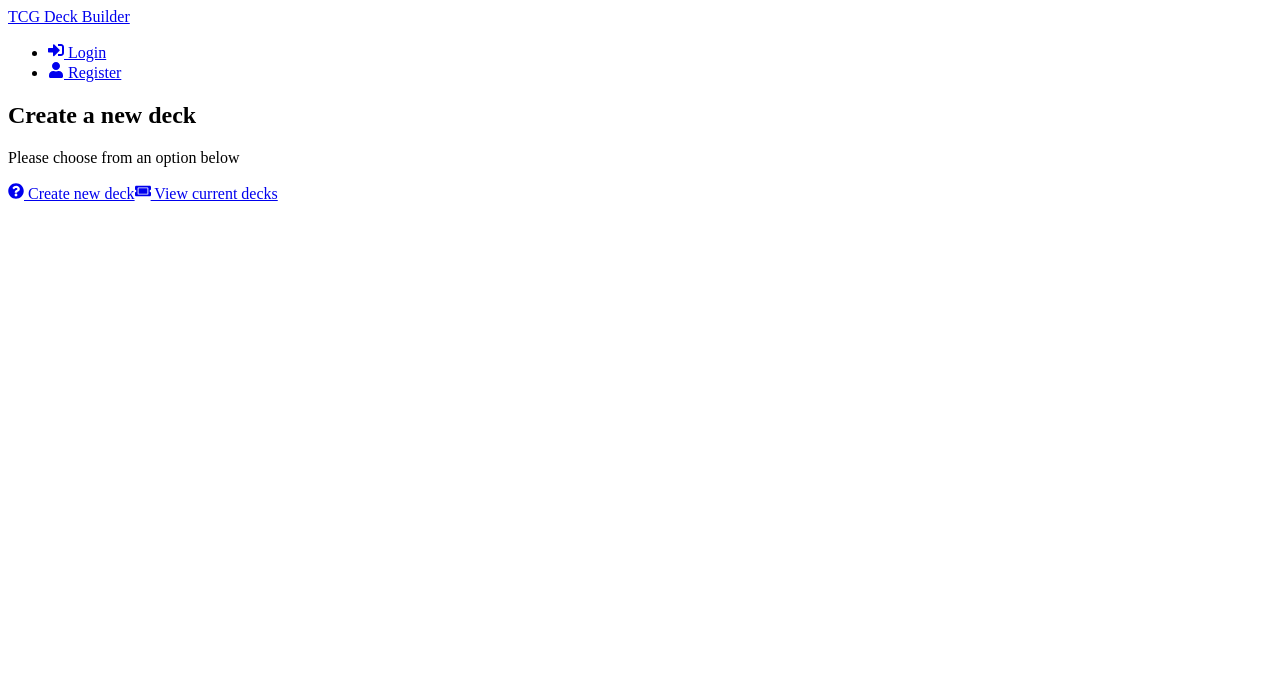
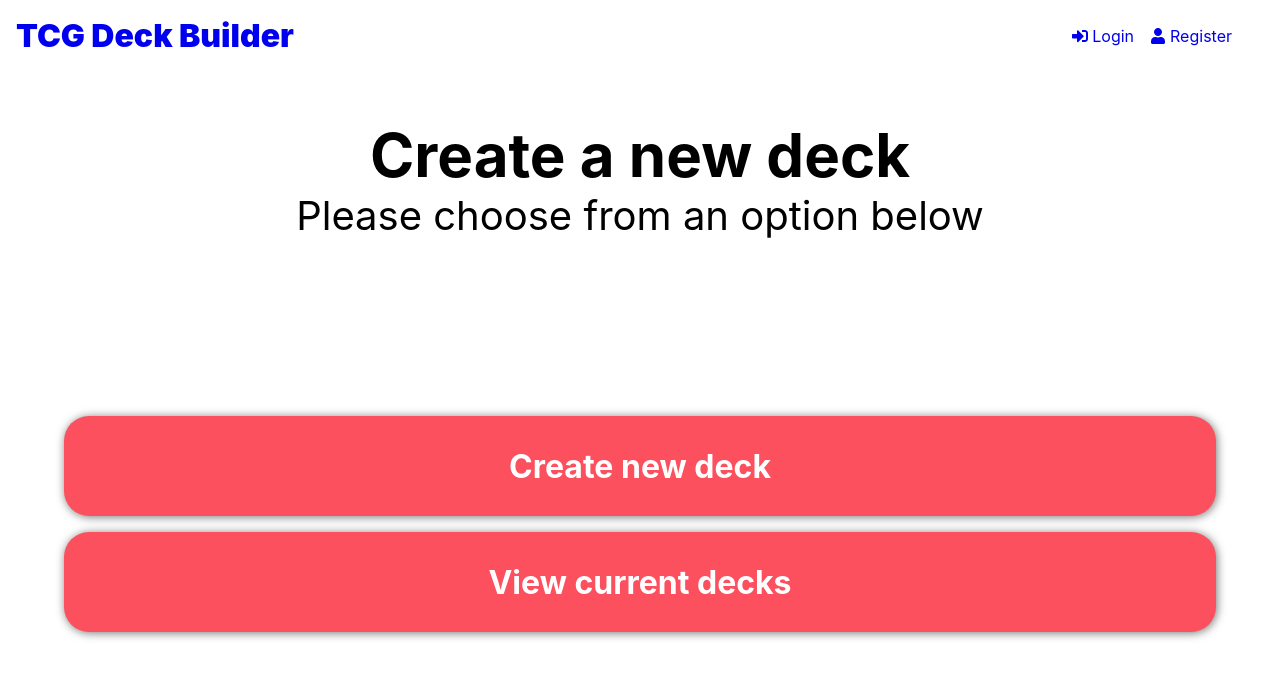
Before and after one commit to travvdawg/pokemon-app, a React (Create React App) app in the folder frontend/: page / in a window 1280 px wide. Shown: the top 678 px of the page. Built offline with nearby package versions, Linux system fonts and the light colour scheme.

Commit message:
basic styling added

```diff
--- a/frontend/src/components/Header.jsx
+++ b/frontend/src/components/Header.jsx
@@ -17,27 +17,31 @@ function Header() {
 	return (
 		<header className='header'>
 			<div className='logo'>
-				<Link to='/'>TCG Deck Builder</Link>
+				<Link
+					to='/'
+					className='logo'>
+					TCG Deck Builder
+				</Link>
 			</div>
-			<ul>
+			<ul className='header-links'>
 				{user ? (
 					<li>
 						<button
-							className='btn'
+							className='logout-btn'
 							onClick={onLogout}>
 							<FaSignOutAlt /> Logout
 						</button>
 					</li>
 				) : (
 					<>
-						<li>
+						<li className='link-item'>
 							<Link to='/login'>
-								<FaSignInAlt /> Login
+								<FaSignInAlt /> <p>Login</p>
 							</Link>
 						</li>
-						<li>
+						<li className='link-item'>
 							<Link to='/register'>
-								<FaUser /> Register
+								<FaUser /> <p>Register</p>
 							</Link>
 						</li>
 					</>
--- a/frontend/src/index.css
+++ b/frontend/src/index.css
@@ -1,4 +1,10 @@
-/* body {
+* {
+	margin: 0;
+	padding: 0;
+	box-sizing: border-box;
+}
+
+body {
 	margin: 0;
 	font-family: -apple-system, BlinkMacSystemFont, 'Segoe UI', 'Roboto', 'Oxygen',
 		'Ubuntu', 'Cantarell', 'Fira Sans', 'Droid Sans', 'Helvetica Neue',
@@ -7,10 +13,85 @@
 	-moz-osx-font-smoothing: grayscale;
 }
 
-code {
-  font-family: source-code-pro, Menlo, Monaco, Consolas, 'Courier New',
-    monospace;
-} */
+.header {
+	display: flex;
+	align-items: center;
+	justify-content: space-between;
+	margin: 1rem;
+}
+
+.logo {
+	font-size: 2rem;
+	text-decoration: none;
+	font-weight: bolder;
+}
+
+.header-links {
+	display: flex;
+	flex-direction: row;
+	list-style: none;
+	margin-right: 1rem;
+}
+
+.header-links a {
+	display: flex;
+	align-items: center;
+	justify-content: center;
+	text-decoration: none;
+	padding-right: 1rem;
+	font-size: 1rem;
+}
+
+.link-item p {
+	margin-left: 0.25rem;
+}
+
+.heading {
+	display: flex;
+	align-items: center;
+	justify-content: center;
+	flex-direction: column;
+	margin-top: 4rem;
+	font-size: 2.5rem;
+}
+
+.deck-buttons {
+	display: flex;
+	align-items: center;
+	justify-content: center;
+	flex-direction: column;
+	margin-top: 10rem;
+	font-size: 1.5rem;
+}
+
+.btn {
+	width: 90%;
+	height: 100px;
+	display: flex;
+	align-items: center;
+	justify-content: center;
+	margin-top: 1rem;
+	background-color: rgb(252, 80, 94);
+	border-radius: 25px;
+	color: white;
+	text-decoration: none;
+	font-size: 2rem;
+	font-weight: bold;
+	box-shadow: 1px 1px 10px rgb(119, 119, 119);
+}
+
+.logout-btn {
+	width: 150px;
+	height: 50px;
+	background-color: rgb(252, 80, 94);
+	border-radius: 15px;
+	color: white;
+	text-decoration: none;
+	font-weight: bold;
+	border: none;
+	box-shadow: 1px 1px 5px rgb(119, 119, 119);
+	cursor: pointer;
+}
 
 .loadingSpinnerContainer {
 	position: fixed;
--- a/frontend/src/pages/Home.jsx
+++ b/frontend/src/pages/Home.jsx
@@ -9,16 +9,20 @@ function Home() {
 				<p>Please choose from an option below</p>
 			</section>
 
+			<div className='deck-buttons'>
 				<Link
 					to='/new-deck'
 					className='btn btn-reverse btn-block'>
-				<FaQuestionCircle /> Create new deck
+					{/* <FaQuestionCircle />  */}
+					Create new deck
 				</Link>
 				<Link
 					to='/my-decks'
 					className='btn btn-reverse btn-block'>
-				<FaTicketAlt /> View current decks
+					{/* <FaTicketAlt />  */}
+					View current decks
 				</Link>
+			</div>
 		</>
 	);
 }
--- a/frontend/src/pages/Login.jsx
+++ b/frontend/src/pages/Login.jsx
@@ -91,7 +91,9 @@ function Login() {
 						/>
 					</div>
 					<div className='form-group'>
-						<button className='btn btn-block'>Login</button>
+						<div className='deck-buttons'>
+							<button className='btn btn-block'>Login</button>
+						</div>
 					</div>
 				</form>
 			</section>
--- a/frontend/src/pages/Register.jsx
+++ b/frontend/src/pages/Register.jsx
@@ -122,7 +122,9 @@ function Register() {
 						/>
 					</div>
 					<div className='form-group'>
-						<button className='btn btn-block'>Submit</button>
+						<div className='deck-buttons'>
+							<button className='btn btn-block'>Submit</button>
+						</div>
 					</div>
 				</form>
 			</section>
```
Lines whose indentation alone changed are shown as unchanged.
